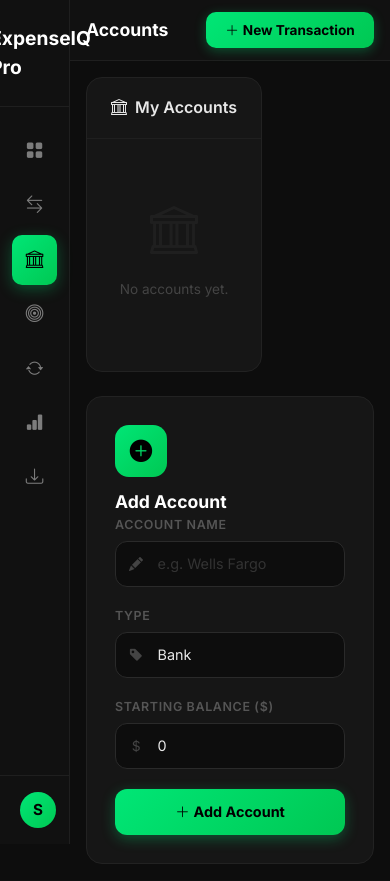
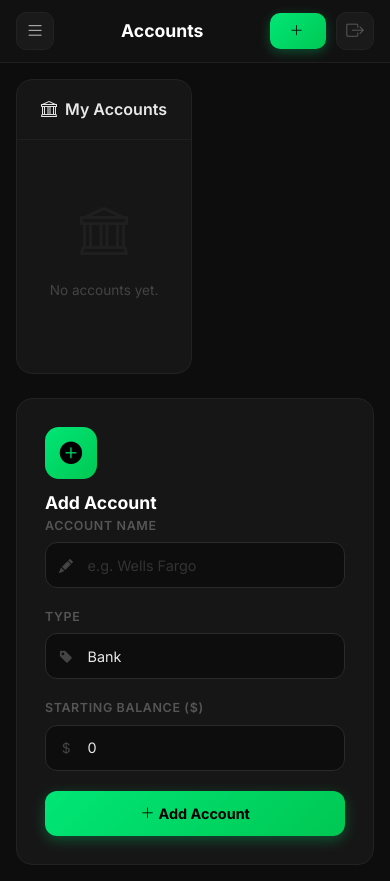
Before and after one commit to harishampati/expense-tracker, a Flask app: page /accounts in a window 390 px wide. Run offline with Flask 3, Linux system fonts and the light colour scheme; the visitor is signed in with stand-in values (Sample User, id 1).

Commit message:
Fix mobile: hamburger menu, topbar logout, persistent Railway DB
- Mobile sidebar now slides in with hamburger button
- Logout button always visible in topbar on all screen sizes
- Overlay closes sidebar when tapped outside
- Railway DB uses /data volume if mounted (accounts survive redeploy)

Co-Authored-By: Claude Sonnet 4.6 <noreply@anthropic.com>

```diff
--- a/app.py
+++ b/app.py
@@ -22,7 +22,9 @@ def handle_500(e):
     return render_template("error.html"), 500
 
 if os.environ.get("RAILWAY_ENVIRONMENT"):
-    DATABASE = "/tmp/database.db"
+    # Use /data volume if mounted (persistent), else fall back to /tmp
+    data_dir = "/data" if os.path.isdir("/data") else "/tmp"
+    DATABASE = os.path.join(data_dir, "database.db")
 else:
     DATABASE = os.path.join(os.path.dirname(os.path.abspath(__file__)), "database.db")
 
--- a/static/style.css
+++ b/static/style.css
@@ -111,6 +111,25 @@ body {
 }
 
 .topbar-title { font-size: 1.1rem; font-weight: 700; color: #fff; }
+.topbar-right { display: flex; align-items: center; gap: 0.6rem; }
+.topbar-logout {
+  width: 38px; height: 38px;
+  display: flex; align-items: center; justify-content: center;
+  border-radius: 10px; color: #555; font-size: 1.1rem;
+  background: #1a1a1a; border: 1px solid #222; text-decoration: none;
+  transition: all 0.2s;
+}
+.topbar-logout:hover { background: #2a0d0d; color: #ff5252; border-color: #ff5252; }
+.mobile-menu-btn {
+  display: none; width: 38px; height: 38px;
+  background: #1a1a1a; border: 1px solid #222; border-radius: 10px;
+  color: #aaa; font-size: 1.2rem; cursor: pointer;
+  align-items: center; justify-content: center;
+}
+.sidebar-overlay {
+  display: none; position: fixed; inset: 0;
+  background: rgba(0,0,0,0.6); z-index: 99;
+}
 
 .btn-add {
   background: linear-gradient(135deg, #00e676, #00c853);
@@ -976,14 +995,20 @@ input[type="month"].input-field::-webkit-calendar-picker-indicator { filter: inv
 }
 
 @media (max-width: 992px) {
-  .sidebar { width: 70px; }
-  .sidebar-brand span, .nav-item span, .user-info { display: none; }
-  .sidebar-brand { justify-content: center; padding: 1.5rem 0; }
-  .nav-item { justify-content: center; padding: 0.75rem; }
-  .main-content { margin-left: 70px; }
+  .sidebar {
+    transform: translateX(-100%);
+    transition: transform 0.25s ease;
+    width: 240px;
+    z-index: 200;
+  }
+  .sidebar.open { transform: translateX(0); }
+  .sidebar-overlay.open { display: block; }
+  .mobile-menu-btn { display: flex; }
+  .main-content { margin-left: 0; }
   .charts-grid { grid-template-columns: 1fr; }
   .row-layout { flex-direction: column; }
   .form-card-sm { width: 100%; }
+  .btn-add-label { display: none; }
 }
 
 @media (max-width: 576px) {
--- a/templates/base.html
+++ b/templates/base.html
@@ -64,8 +64,12 @@
 
 <div class="main-content">
   <div class="topbar">
+    <button class="mobile-menu-btn" id="mobileMenuBtn"><i class="bi bi-list"></i></button>
     <div class="topbar-title">{% block page_title %}Dashboard{% endblock %}</div>
-    <a href="{{ url_for('add') }}" class="btn-add"><i class="bi bi-plus-lg me-1"></i>New Transaction</a>
+    <div class="topbar-right">
+      <a href="{{ url_for('add') }}" class="btn-add"><i class="bi bi-plus-lg me-1"></i><span class="btn-add-label">New</span></a>
+      <a href="{{ url_for('logout') }}" class="topbar-logout" title="Logout"><i class="bi bi-box-arrow-right"></i></a>
+    </div>
   </div>
   <div class="flash-wrap">
     {% with messages = get_flashed_messages(with_categories=true) %}
@@ -84,8 +88,22 @@
 {% block auth_content %}{% endblock %}
 {% endif %}
 
+<div class="sidebar-overlay" id="sidebarOverlay"></div>
 <script src="https://cdn.jsdelivr.net/npm/bootstrap@5.3.3/dist/js/bootstrap.bundle.min.js"></script>
 <script src="https://cdn.jsdelivr.net/npm/chart.js@4.4.3/dist/chart.umd.min.js"></script>
+<script>
+(function(){
+  var btn = document.getElementById('mobileMenuBtn');
+  var sidebar = document.querySelector('.sidebar');
+  var overlay = document.getElementById('sidebarOverlay');
+  if(!btn) return;
+  function open(){ sidebar.classList.add('open'); overlay.classList.add('open'); }
+  function close(){ sidebar.classList.remove('open'); overlay.classList.remove('open'); }
+  btn.addEventListener('click', function(){ sidebar.classList.contains('open') ? close() : open(); });
+  overlay.addEventListener('click', close);
+  document.querySelectorAll('.nav-item').forEach(function(a){ a.addEventListener('click', close); });
+})();
+</script>
 {% block scripts %}{% endblock %}
 </body>
 </html>
```
Also changed, not shown: 1 other file.
